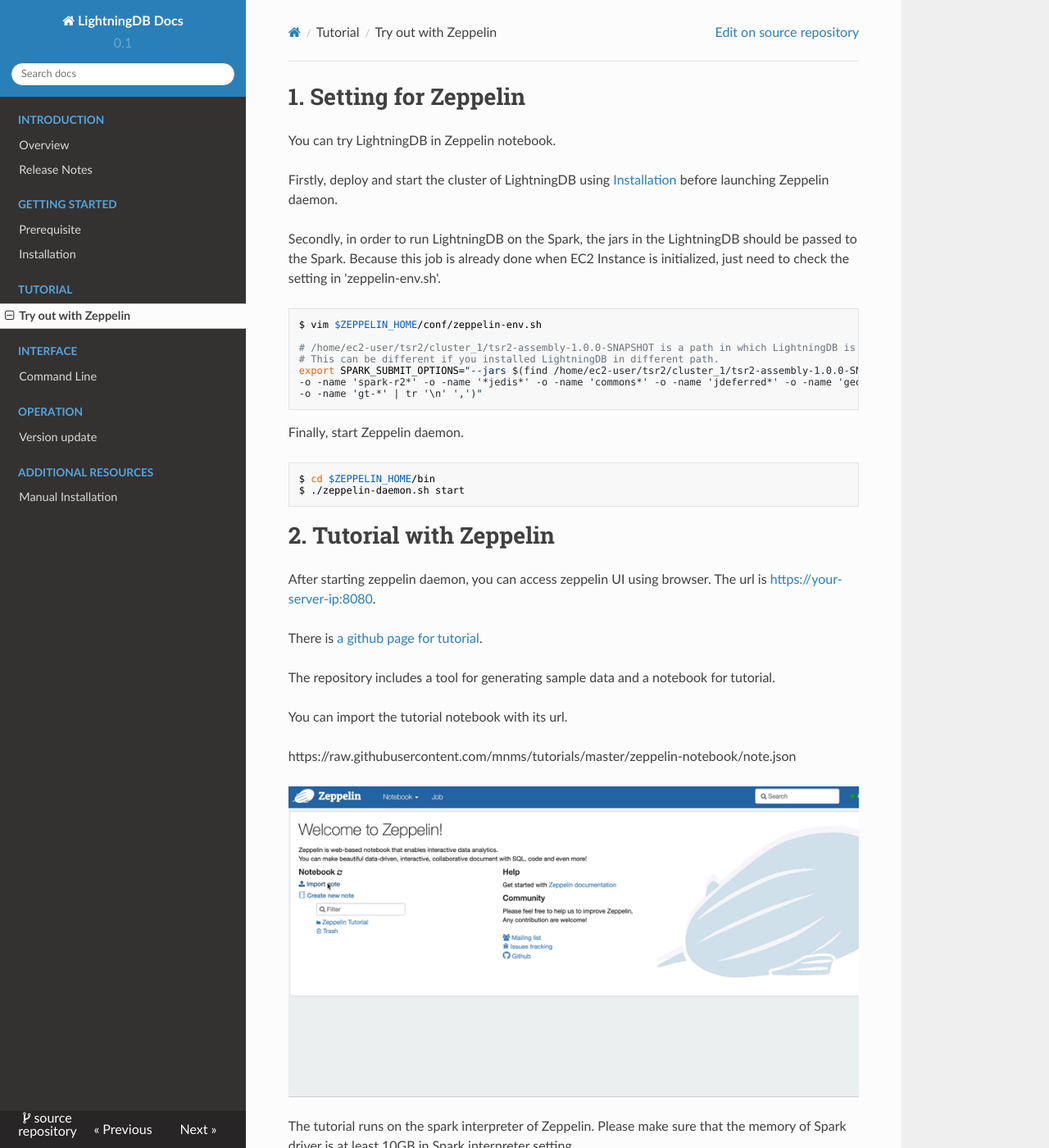
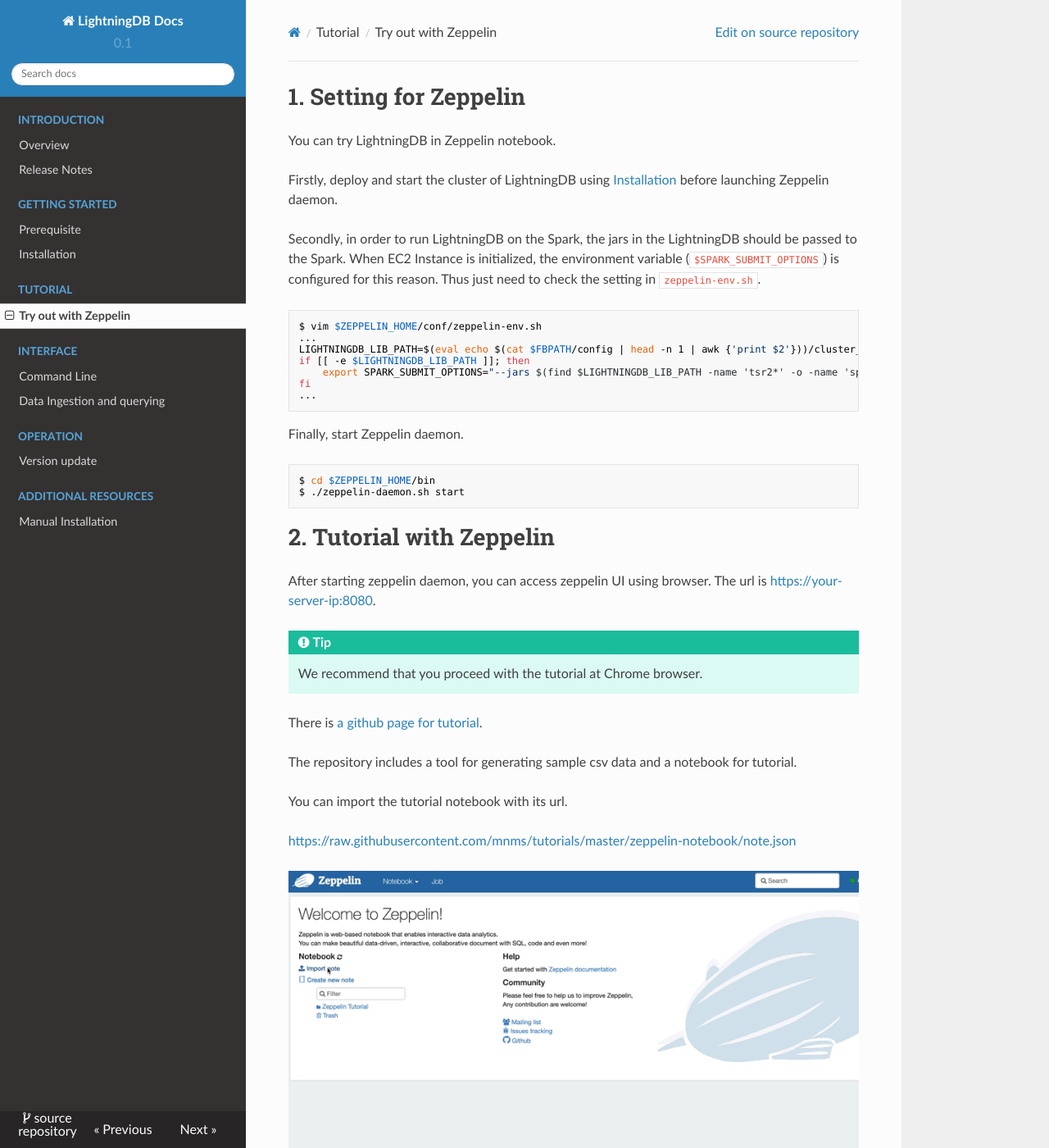
Before and after one commit to mnms/docs, an MkDocs documentation site: the page built from docs/try-with-zeppelin.md, in a window 1280 px wide and 1400 px high. Shown: the whole window at 82% size. Built offline with MkDocs 1.6.1, drawn with Linux system fonts in a browser that asks for light colours; nearby versions of some CDN libraries.

Commit message:
Add data-ingestion-and-querying.md

````diff
--- a/docs/try-with-zeppelin.md
+++ b/docs/try-with-zeppelin.md
@@ -5,16 +5,17 @@
 Firstly, deploy and start the cluster of LightningDB using [Installation](install-fbctl.md) before launching Zeppelin daemon.
 
 Secondly, in order to run LightningDB on the Spark, the jars in the LightningDB should be passed to the Spark.
-Because this job is already done when EC2 Instance is initialized, just need to check the setting in 'zeppelin-env.sh'.
+When EC2 Instance is initialized, the environment variable (`$SPARK_SUBMIT_OPTIONS`) is configured for this reason.
+Thus just need to check the setting in `zeppelin-env.sh`.
 
 ``` bash
 $ vim $ZEPPELIN_HOME/conf/zeppelin-env.sh
-
-# /home/ec2-user/tsr2/cluster_1/tsr2-assembly-1.0.0-SNAPSHOT is a path in which LightningDB is installed using fbctl.
-# This can be different if you installed LightningDB in different path.
-export SPARK_SUBMIT_OPTIONS="--jars $(find /home/ec2-user/tsr2/cluster_1/tsr2-assembly-1.0.0-SNAPSHOT/lib -name 'tsr2*' \
--o -name 'spark-r2*' -o -name '*jedis*' -o -name 'commons*' -o -name 'jdeferred*' -o -name 'geospark*' \
--o -name 'gt-*' | tr '\n' ',')"
+...
+LIGHTNINGDB_LIB_PATH=$(eval echo $(cat $FBPATH/config | head -n 1 | awk {'print $2'}))/cluster_$(cat $FBPATH/HEAD)/tsr2-assembly-1.0.0-SNAPSHOT/lib/
+if [[ -e $LIGHTNINGDB_LIB_PATH ]]; then
+    export SPARK_SUBMIT_OPTIONS="--jars $(find $LIGHTNINGDB_LIB_PATH -name 'tsr2*' -o -name 'spark-r2*' -o -name '*jedis*' -o -name 'commons*' -o -name 'jdeferred*' -o -name 'geospark*' -o -name 'gt-*' | tr '\n' ',')"
+fi
+...
 ```
 
 Finally, start Zeppelin daemon.
@@ -28,14 +29,16 @@
 
 After starting zeppelin daemon, you can access zeppelin UI using browser. The url is [https://your-server-ip:8080](https://your-server-ip:8080).
 
+!!! Tip
+    We recommend that you proceed with the tutorial at Chrome browser.
 
 There is [a github page for tutorial](https://github.com/mnms/tutorials).
 
-The repository includes a tool for generating sample data and a notebook for tutorial.
+The repository includes a tool for generating sample csv data and a notebook for tutorial.
 
 You can import the tutorial notebook with its url.
 
-https://raw.githubusercontent.com/mnms/tutorials/master/zeppelin-notebook/note.json
+[https://raw.githubusercontent.com/mnms/tutorials/master/zeppelin-notebook/note.json](https://raw.githubusercontent.com/mnms/tutorials/master/zeppelin-notebook/note.json)
 
 ![import notebook](images/import_notebook.gif)
 
--- a/mkdocs.yml
+++ b/mkdocs.yml
@@ -19,6 +19,7 @@
     - Try out with Zeppelin: try-with-zeppelin.md
   - Interface:
     - Command Line: command-line-interface.md
+    - Data Ingestion and querying: data-ingestion-and-querying.md
   - Operation:
     - Version update:  version-update.md
   - Additional Resources:
````
Also changed, not shown: docs/data-ingestion-and-querying.md (+68 -5 lines).
